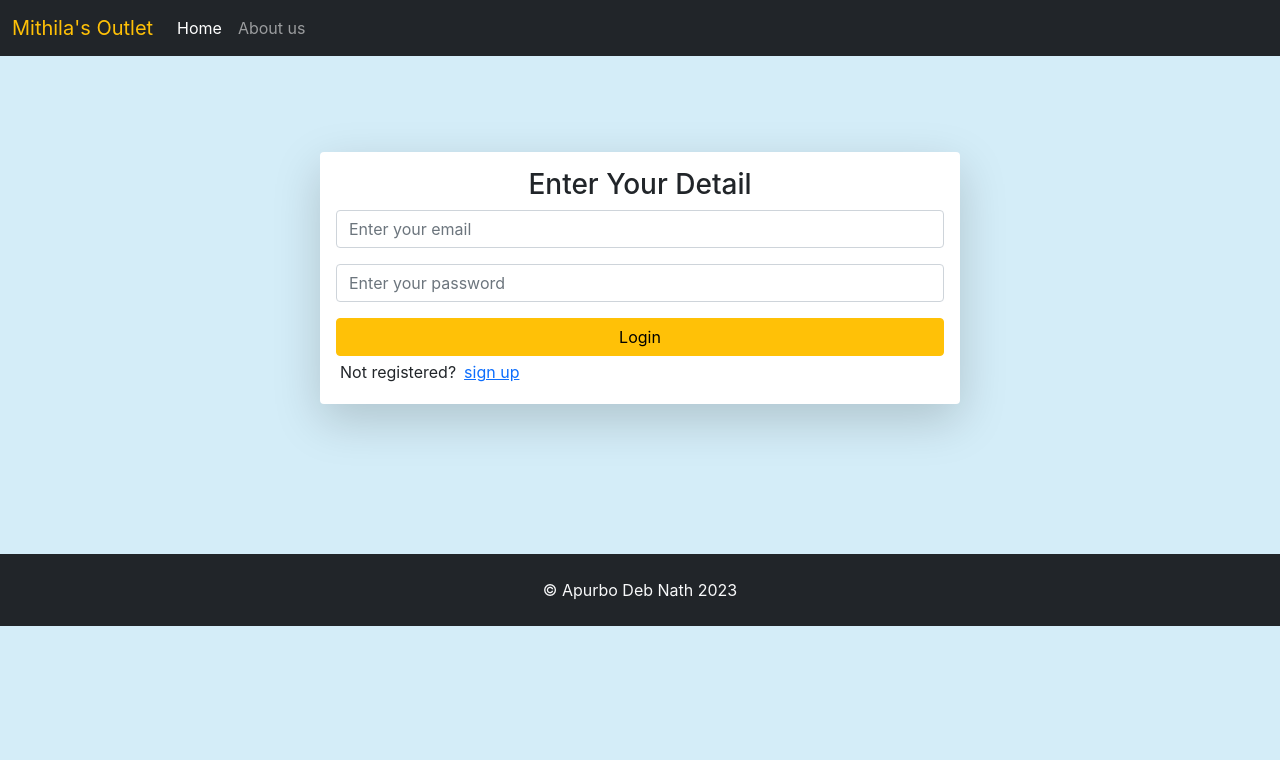
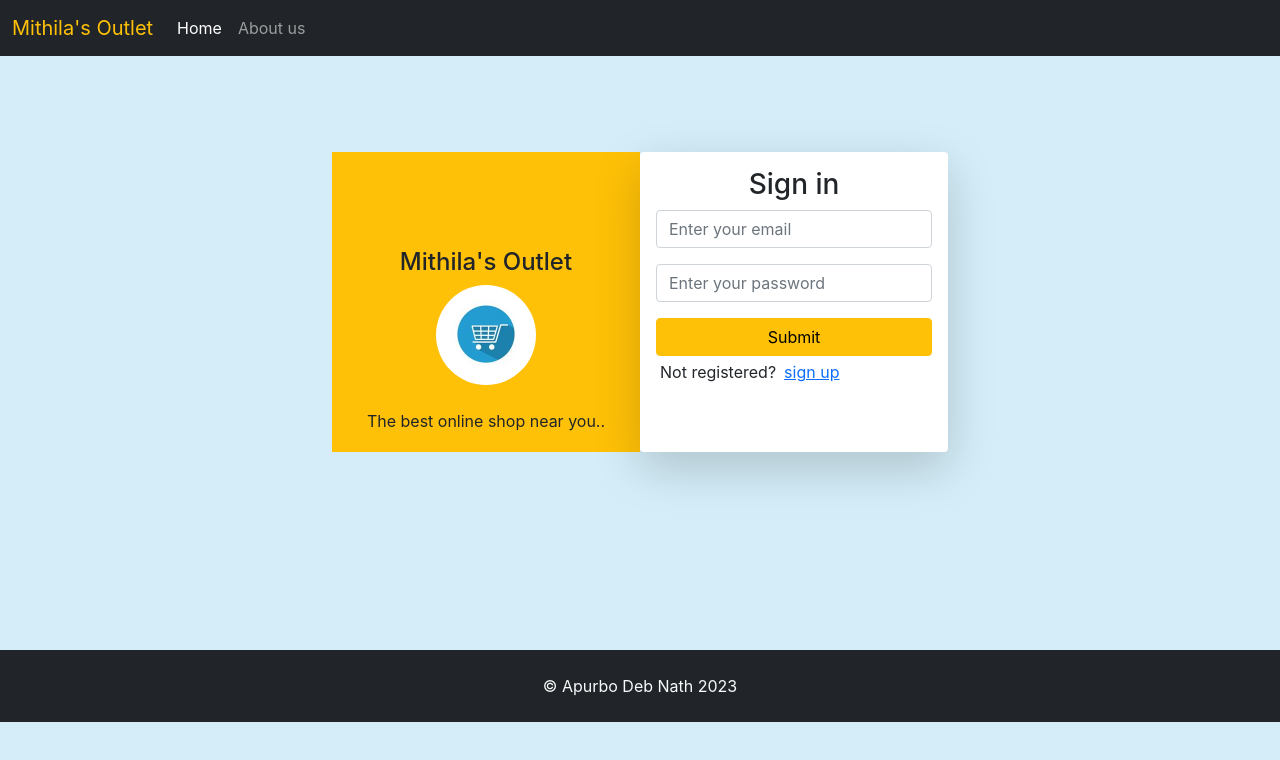
Before and after one commit to Apurbo73/mithila-s-outlet, a React (Create React App) app: page /login in a window 1280 px wide. Shown: the top 760 px of the page. Built offline with nearby package versions, Linux system fonts and the light colour scheme.

Commit message:
login page ui done

```diff
--- a/src/pages/Login.js
+++ b/src/pages/Login.js
@@ -1,9 +1,9 @@
 import React from "react";
 import { Link } from "react-router-dom";
-
+import cart from '../images/cart.jpg';
 const Login = () => {
   return (
-    <div >
+    <div>
       <nav className="navbar navbar-expand-lg navbar-dark bg-dark">
         <div className="container-fluid">
           <Link to="/" className="navbar-brand text-warning" href="#">
@@ -41,9 +41,16 @@ const Login = () => {
           </div>
         </div>
       </nav>
-      <div className="pt-5">
-        <form className="mx-auto mt-5 w-50 shadow-lg p-3 mb-5 bg-body rounded">
-          <h3 className="text-center">Enter Your Detail</h3>
+      <div className="pt-5 w-50 container d-flex mx-auto text-center ">
+        <div style={{ height: 300 }} className="w-50 mt-5 bg-warning">
+          <h4 className="mt-5 pt-5">Mithila's Outlet</h4>
+          <img className="rounded-circle" style={{height:100}} src={cart} alt="" />
+          <p className=" pt-4">The best online shop near you..</p>
+        </div>
+
+        <div className=" mt-5 w-50 shadow-lg p-3 mb-5 bg-body rounded ">
+          <form className=" pb-5">
+            <h3 className="text-center">Sign in</h3>
             <div className="mb-3">
               <input
                 type="email"
@@ -61,8 +68,8 @@ const Login = () => {
                 placeholder="Enter your password"
               />
             </div>
-          <button type="submit" className="btn btn-warning w-100">
-            Login
+            <button type="submit" className="btn btn-warning w-100 ">
+              Submit
             </button>
             <div className="d-flex">
               <p className="m-1">Not registered?</p>
@@ -73,6 +80,7 @@ const Login = () => {
           </form>
         </div>
       </div>
+    </div>
   );
 };
 
```
Also changed, not shown: src/images/cart.jpg (added). Lines whose indentation alone changed are shown as unchanged.
